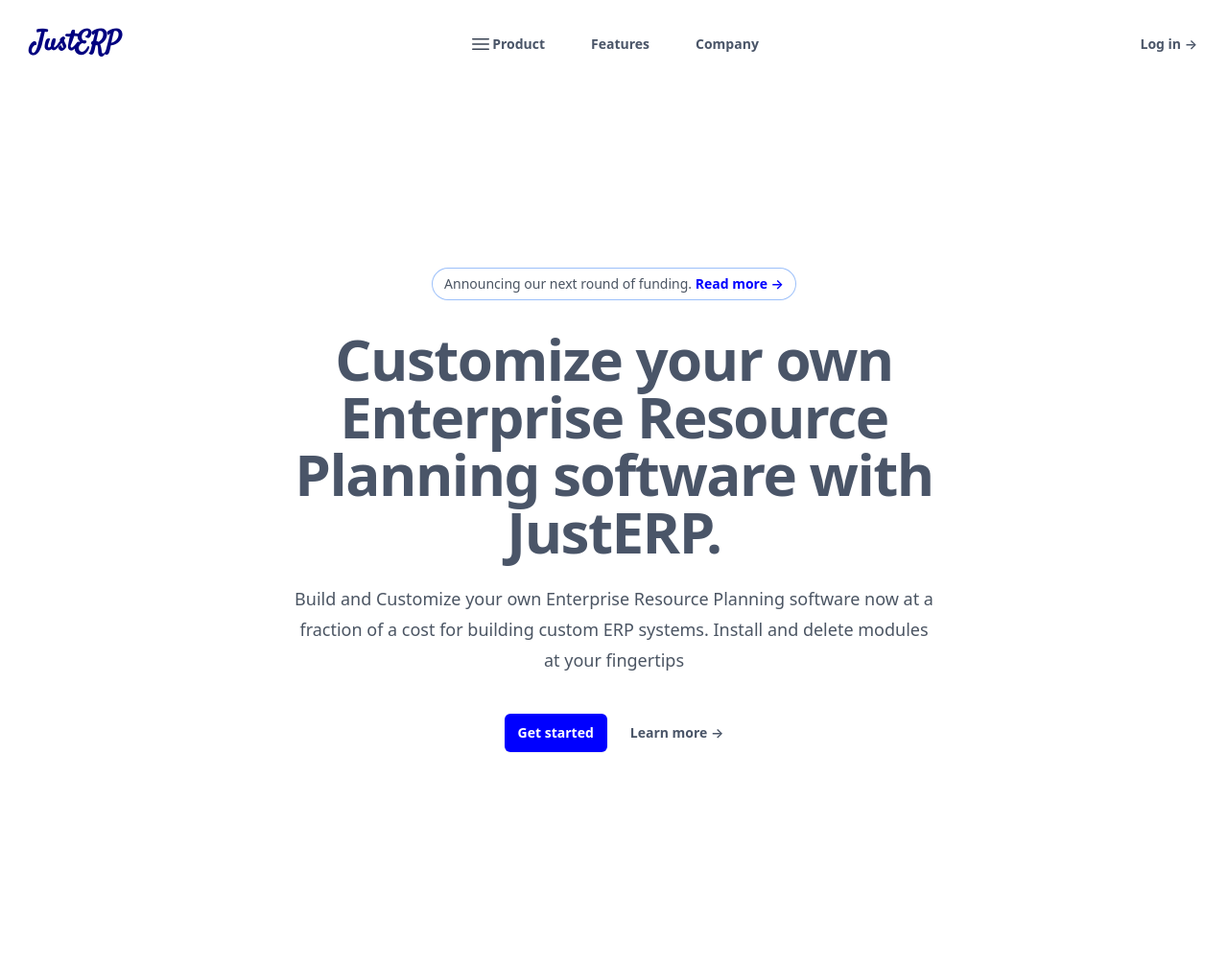
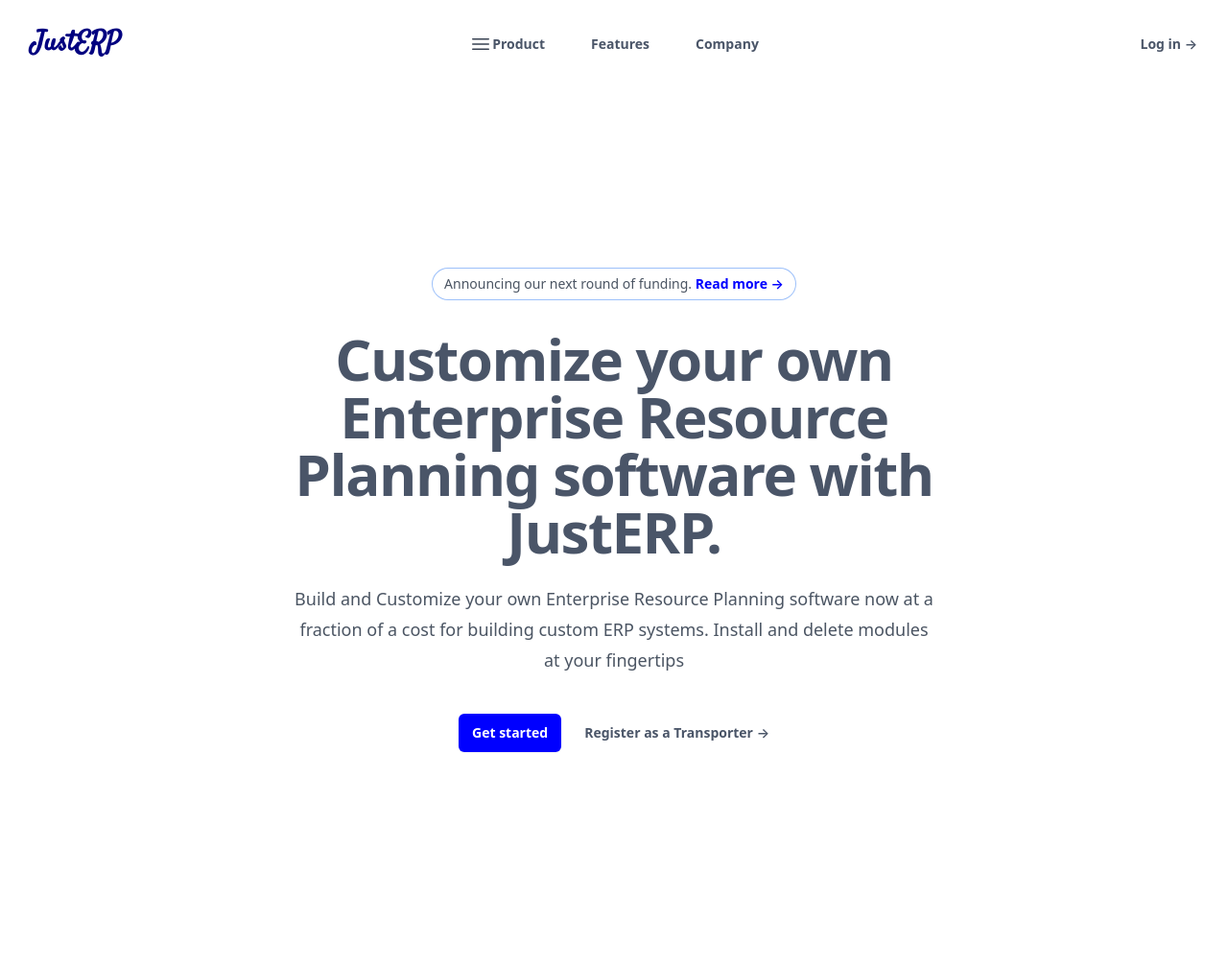
Before and after one commit to VanshPT/JustERP, a Django app: page / in a window 1280 px wide. Shown: the top 1007 px of the page at 96% size. Run offline with Django 5.2, Linux system fonts and the light colour scheme; data comes from the database, SQL or seed files in the repository; both versions use the stored data as it was after the commit.

Commit message:
transporter registration started

```diff
--- a/inquiry/urls.py
+++ b/inquiry/urls.py
@@ -10,5 +10,6 @@ urlpatterns = [
     path('placement-table', views.placement_table, name="Placement Table"),
     path('merge', views.merge, name="Merge View"),
     path('split', views.split, name="Split view"),
-    path('assigned', views.assign, name="Assign Inquiry to truckDetails")
+    path('assigned', views.assign, name="Assign Inquiry to truckDetails"),
+    path('transporter-registration', views.transporter_reg, name="Transporter Registration"),
 ]
--- a/inquiry/views.py
+++ b/inquiry/views.py
@@ -714,3 +714,7 @@ def assign(request):
             return HttpResponse("Method not allowed", status=405)
     else:
         return HttpResponse("Unauthorized", status=401)
+
+
+def transporter_reg(request):
+    return render('inquiry/transporter_reg_form.html')
--- a/templates/index/index.html
+++ b/templates/index/index.html
@@ -490,8 +490,8 @@ img {
                 class="rounded-md bg-custom px-3.5 py-2.5 text-sm font-semibold text-white shadow-sm hover:bg-indigo-500 focus-visible:outline focus-visible:outline-2 focus-visible:outline-offset-2 focus-visible:outline-indigo-600"
                 >Get started</a
               >
-              <a href="#" class="text-sm font-semibold leading-6 text-gray-900"
-                >Learn more <span aria-hidden="true">→</span></a
+              <a href="/inquiry/transporter-registration/" class="text-sm font-semibold leading-6 text-gray-900"
+                >Register as a Transporter <span aria-hidden="true">→</span></a
               >
             </div>
           </div>
```
Also changed, not shown: templates/inquiry/transporter_reg_form.html (added, +11 -0 lines), db.sqlite3.
